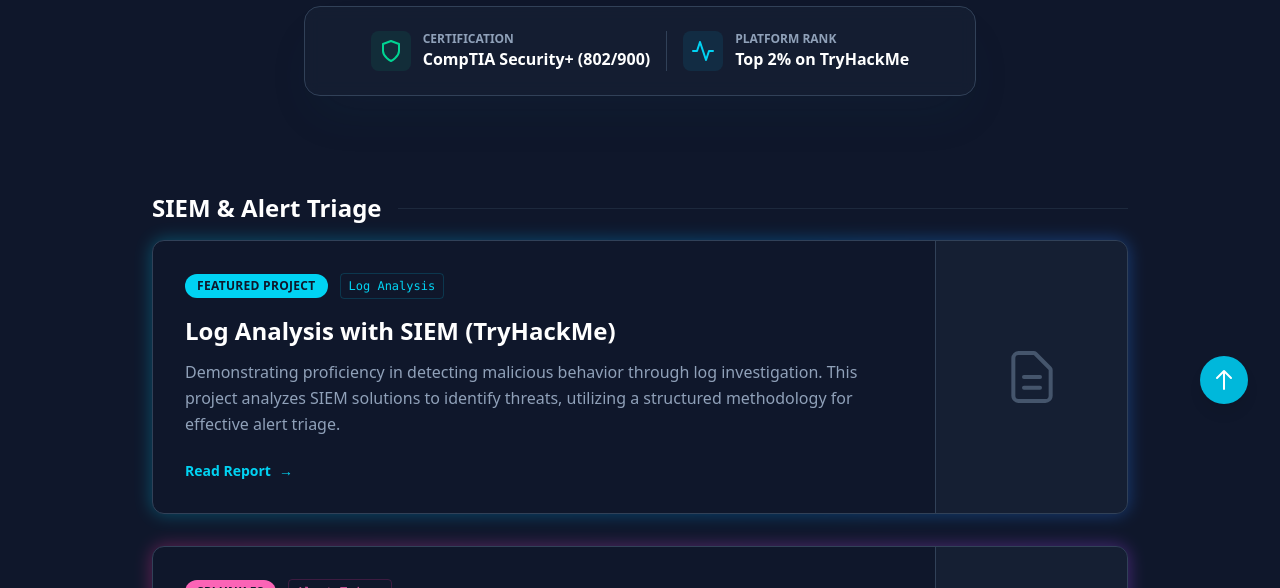
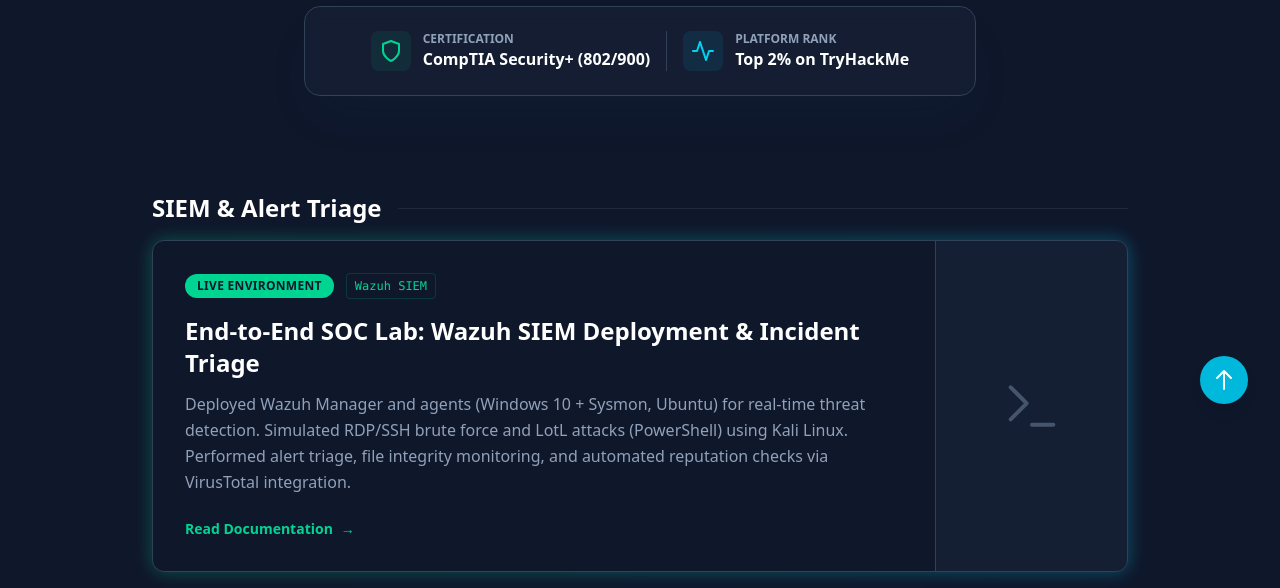
Before and after one commit to AbbasMurshid/AbbasPortfolio, a website built with Vite: page index.html in a window 1280 px wide. Shown: the part 364-952 px from the top of the page. Built offline with nearby package versions, Linux system fonts and the light colour scheme.

Commit message:
feat: add Wazuh SOC Lab project card

```diff
--- a/index.html
+++ b/index.html
@@ -82,6 +82,52 @@
                 <div class="flex items-center gap-4 mb-4">
                     <h2 class="text-2xl font-bold text-white">SIEM & Alert Triage</h2>
                     <div class="h-px flex-1 bg-slate-800"></div>
+                </div>
+
+
+                <!-- Project 0: Wazuh SOC Lab (New Featured) -->
+                <div class="relative group">
+                    <div
+                        class="absolute -inset-0.5 bg-gradient-to-r from-emerald-500 to-cyan-500 rounded-2xl blur opacity-30 group-hover:opacity-75 transition duration-500">
+                    </div>
+                    <article
+                        class="relative flex flex-col md:flex-row bg-slate-900 rounded-xl border border-slate-700 overflow-hidden hover:border-emerald-400 transition-colors">
+                        <div class="p-8 flex-1 flex flex-col justify-center">
+                            <div class="flex items-center gap-3 mb-4">
+                                <span
+                                    class="px-3 py-1 text-xs font-bold text-slate-900 bg-emerald-400 rounded-full uppercase tracking-wide">Live
+                                    Environment</span>
+                                <span
+                                    class="text-xs font-mono text-emerald-400 border border-emerald-500/20 px-2 py-1 rounded">Wazuh
+                                    SIEM</span>
+                            </div>
+                            <h3
+                                class="text-2xl font-bold text-white mb-3 group-hover:text-emerald-400 transition-colors">
+                                End-to-End SOC Lab: Wazuh SIEM Deployment & Incident Triage</h3>
+                            <p class="text-slate-400 mb-6 leading-relaxed">
+                                Deployed Wazuh Manager and agents (Windows 10 + Sysmon, Ubuntu) for real-time threat
+                                detection. Simulated RDP/SSH brute force and LotL attacks (PowerShell) using Kali Linux.
+                                Performed alert triage, file integrity monitoring, and automated reputation checks via
+                                VirusTotal integration.
+                            </p>
+                            <a href="https://plain-hoof-c52.notion.site/Home-SOC-Lab-Threat-Detection-Attack-Simulation-Incident-Investigation-Wazuh-30603ef50a338069b40bfe776afc92f3?source=copy_link"
+                                target="_blank" rel="noopener noreferrer"
+                                class="inline-flex items-center text-sm font-semibold text-emerald-400 hover:text-white transition-colors">
+                                Read Documentation <span class="ml-2">&rarr;</span>
+                            </a>
+                        </div>
+                        <!-- Decorative Icon: Terminal -->
+                        <div
+                            class="hidden md:flex w-48 bg-slate-800/50 items-center justify-center border-l border-slate-700">
+                            <svg xmlns="http://www.w3.org/2000/svg"
+                                class="w-16 h-16 text-slate-600 group-hover:text-emerald-500 transition-colors duration-500"
+                                width="24" height="24" viewBox="0 0 24 24" fill="none" stroke="currentColor"
+                                stroke-width="1.5" stroke-linecap="round" stroke-linejoin="round">
+                                <polyline points="4 17 10 11 4 5"></polyline>
+                                <line x1="12" y1="19" x2="20" y2="19"></line>
+                            </svg>
+                        </div>
+                    </article>
                 </div>
 
                 <!-- Featured SIEM Project -->
```
